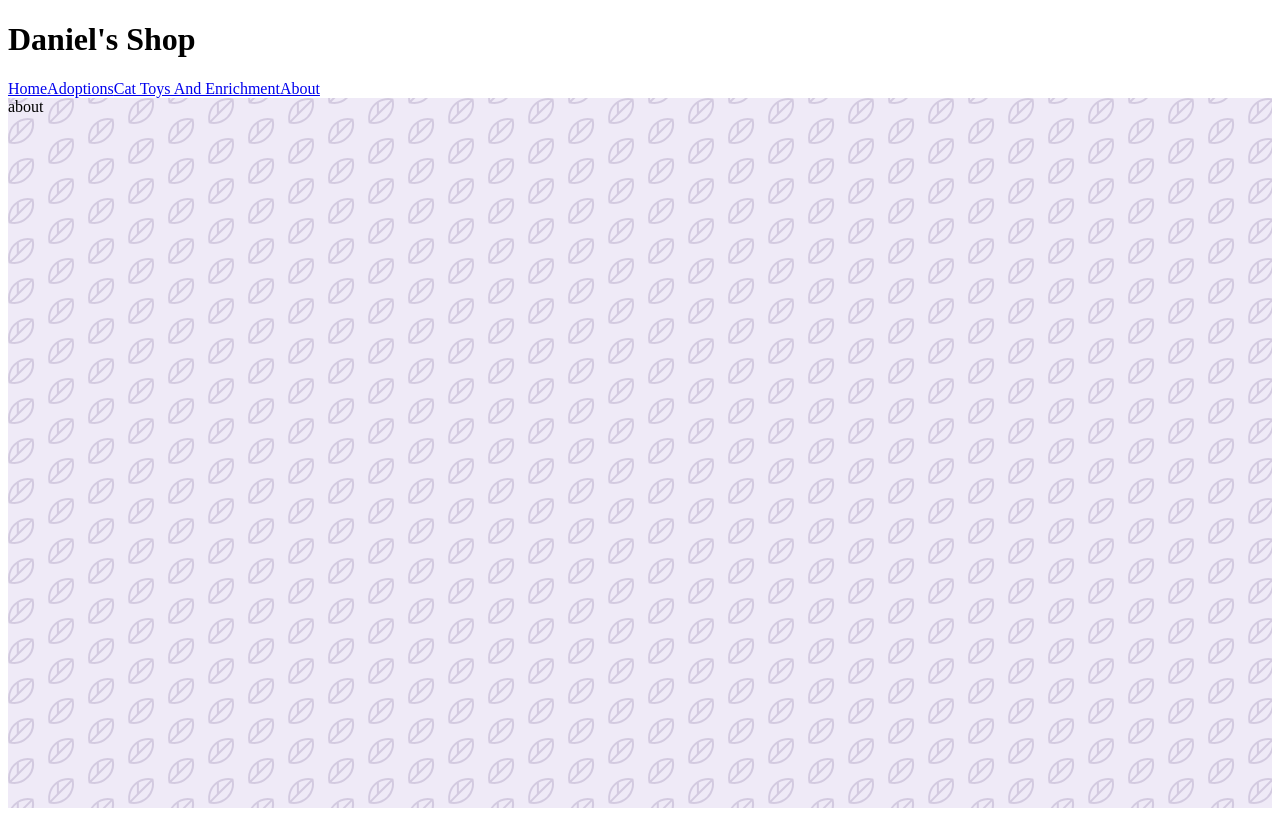
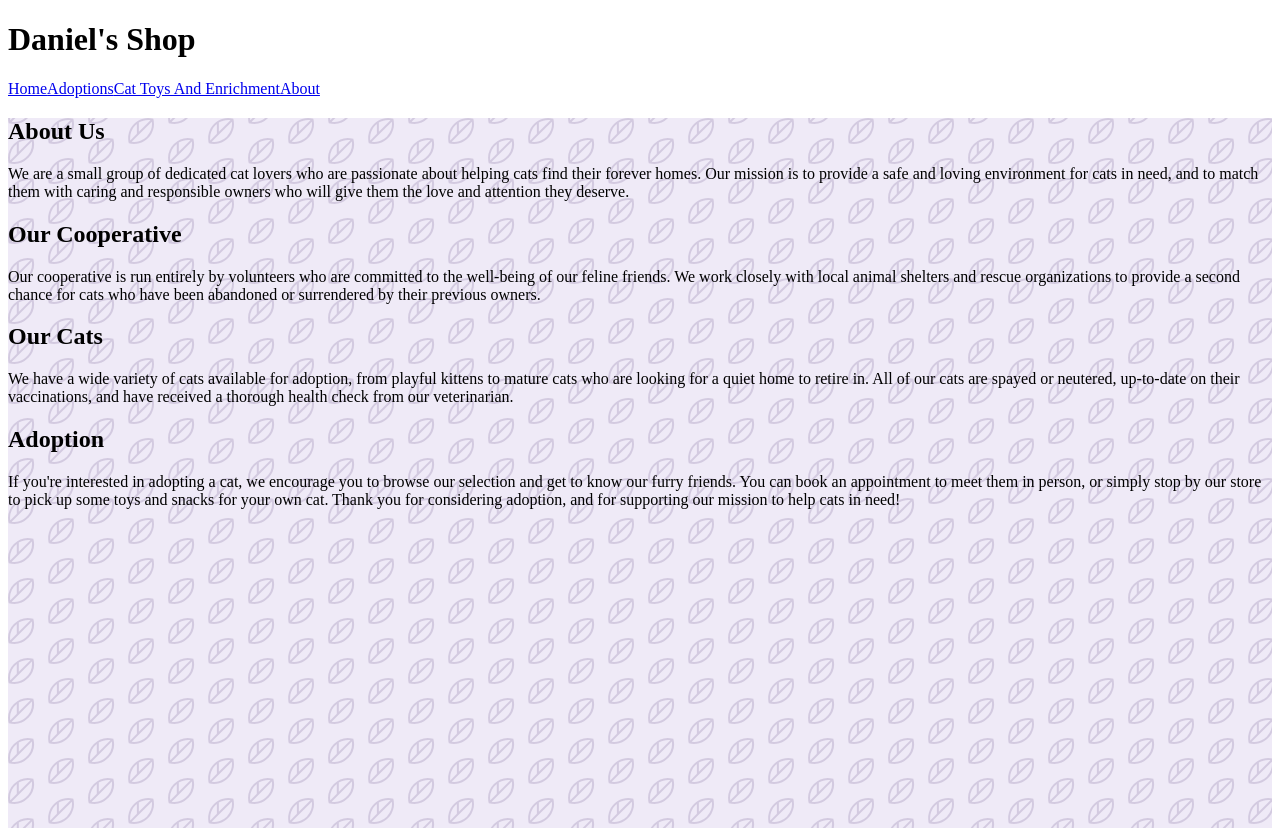
Before and after one commit to Daniel-R-Thornton/Assignment3, a React (Vite) app: page /about in a window 1280 px wide. Built offline with nearby package versions, Linux system fonts and the light colour scheme; what @aws-amplify/api would draw is missing.

Commit message:
added modal, added about

```diff
--- a/src/components/About.tsx
+++ b/src/components/About.tsx
@@ -1,3 +1,56 @@
 export default function About() {
-  return <>about</>
+  return (
+    <div className="max-h-full overflow-auto">
+      <div className=" px-20 py-2">
+        <div className="h-[70vh] rounded-lg border border-gray-200 bg-white p-4 drop-shadow-md">
+          <div className="flex flex-col justify-center gap-10  px-10 text-xl">
+            <section>
+              <h1 className="pb-2 text-3xl font-semibold">About Us</h1>
+              <p>
+                We are a small group of dedicated cat lovers who are passionate
+                about helping cats find their forever homes. Our mission is to
+                provide a safe and loving environment for cats in need, and to
+                match them with caring and responsible owners who will give them
+                the love and attention they deserve.
+              </p>
+            </section>
+
+            <section>
+              <h2 className="pb-2  text-3xl font-bold">Our Cooperative</h2>
+              <p>
+                Our cooperative is run entirely by volunteers who are committed
+                to the well-being of our feline friends. We work closely with
+                local animal shelters and rescue organizations to provide a
+                second chance for cats who have been abandoned or surrendered by
+                their previous owners.
+              </p>
+            </section>
+
+            <section>
+              <h2 className="pb-2  text-3xl font-bold">Our Cats</h2>
+              <p>
+                We have a wide variety of cats available for adoption, from
+                playful kittens to mature cats who are looking for a quiet home
+                to retire in. All of our cats are spayed or neutered, up-to-date
+                on their vaccinations, and have received a thorough health check
+                from our veterinarian.
+              </p>
+            </section>
+
+            <section>
+              <h2 className="pb-2  text-3xl font-bold">Adoption</h2>
+              <p>
+                If you're interested in adopting a cat, we encourage you to
+                browse our selection and get to know our furry friends. You can
+                book an appointment to meet them in person, or simply stop by
+                our store to pick up some toys and snacks for your own cat.
+                Thank you for considering adoption, and for supporting our
+                mission to help cats in need!
+              </p>
+            </section>
+          </div>
+        </div>
+      </div>
+    </div>
+  )
 }
--- a/src/components/Adoptions.tsx
+++ b/src/components/Adoptions.tsx
@@ -2,6 +2,7 @@ import { API, GraphQLResult } from '@aws-amplify/api'
 import { ListCatsQuery, Cat } from 'API'
 import { listCats } from 'graphql/queries'
 import { useEffect, useState } from 'react'
+import { Modal } from './Modal'
 
 export default function Adoptions() {
   const [cats, setCats] = useState<Cat[]>()
@@ -44,6 +45,14 @@ export default function Adoptions() {
 
   return (
     <div className="max-h-full overflow-auto">
+      <Modal
+        title="Thank You!"
+        content="Your booking has been confirmed!"
+        isOpen={true}
+        onCancel={() => {}}
+        onOk={() => {}}
+        key={1}
+      />
       <h1 className="w-full pt-3 text-center text-4xl font-semibold ">
         Cats Available To Adopt!
       </h1>
--- /dev/null
+++ b/src/components/Modal.tsx
@@ -0,0 +1,55 @@
+// simple modal component with an ok and cancel button
+import React from 'react'
+
+export const Modal = ({
+  title,
+  content,
+  onOk,
+  onCancel,
+  isOpen
+}: {
+  title: string
+  content: string
+  onOk: () => void
+  onCancel: () => void
+  isOpen: boolean
+}) => {
+  return isOpen ? (
+    <>
+      <div className="fixed z-40 h-screen w-screen bg-gray-100/40">
+        <div
+          className="
+        fixed
+        left-[25vw]
+        top-[25vh]
+        z-50
+        flex
+        h-[50vh]
+        w-[50vw]
+        rounded-sm
+        bg-white
+        drop-shadow-lg
+      "
+        >
+          <div>
+            <h2>{title}</h2>
+            <p>{content}</p>
+            <div
+              className="
+            flex
+            h-20
+            w-full
+            items-center
+            justify-center
+            space-x-4
+            "
+            >
+              <button onClick={onOk}>Ok</button>
+              <button onClick={onCancel}>Cancel</button>
+            </div>
+          </div>
+        </div>
+      </div>
+    </>
+  ) : null
+}
```
